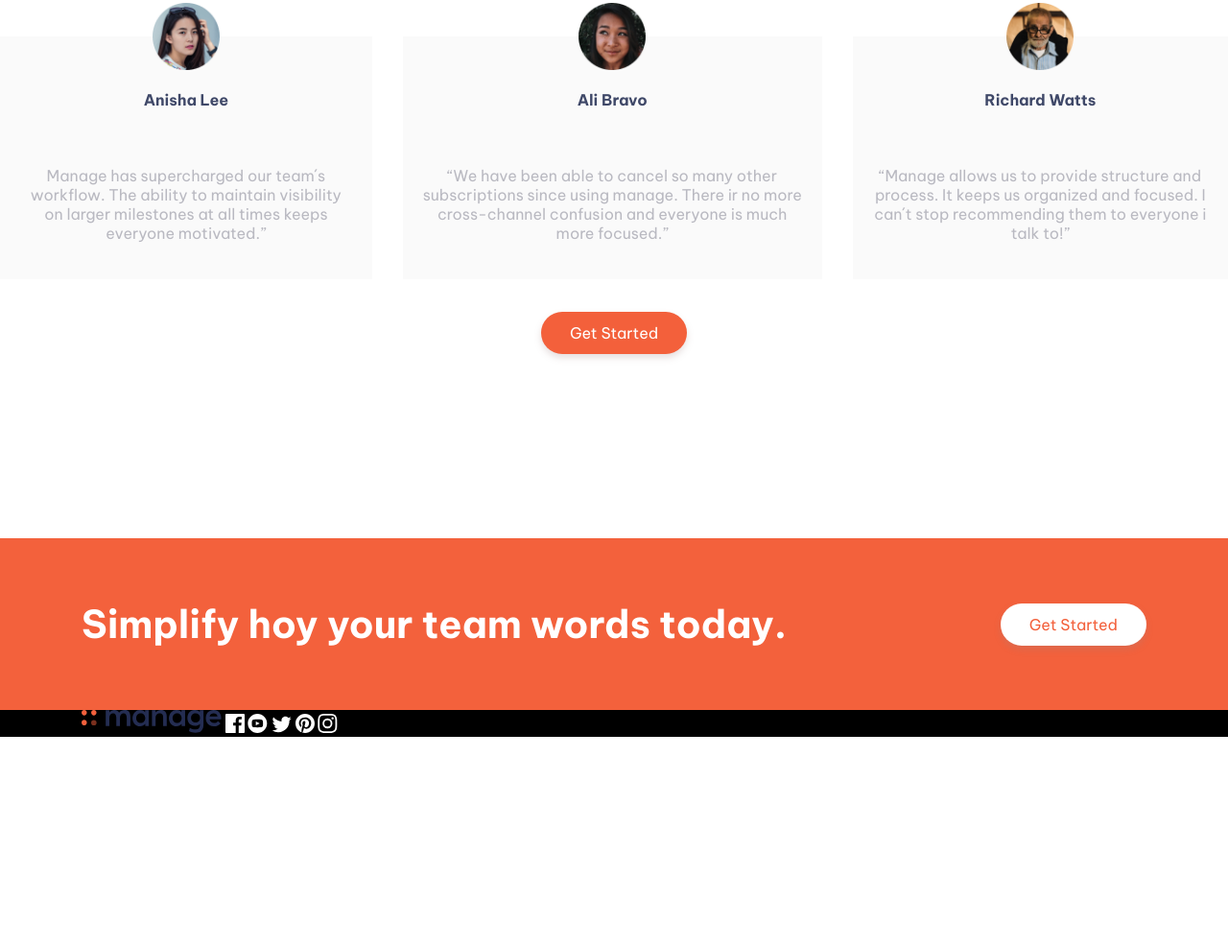
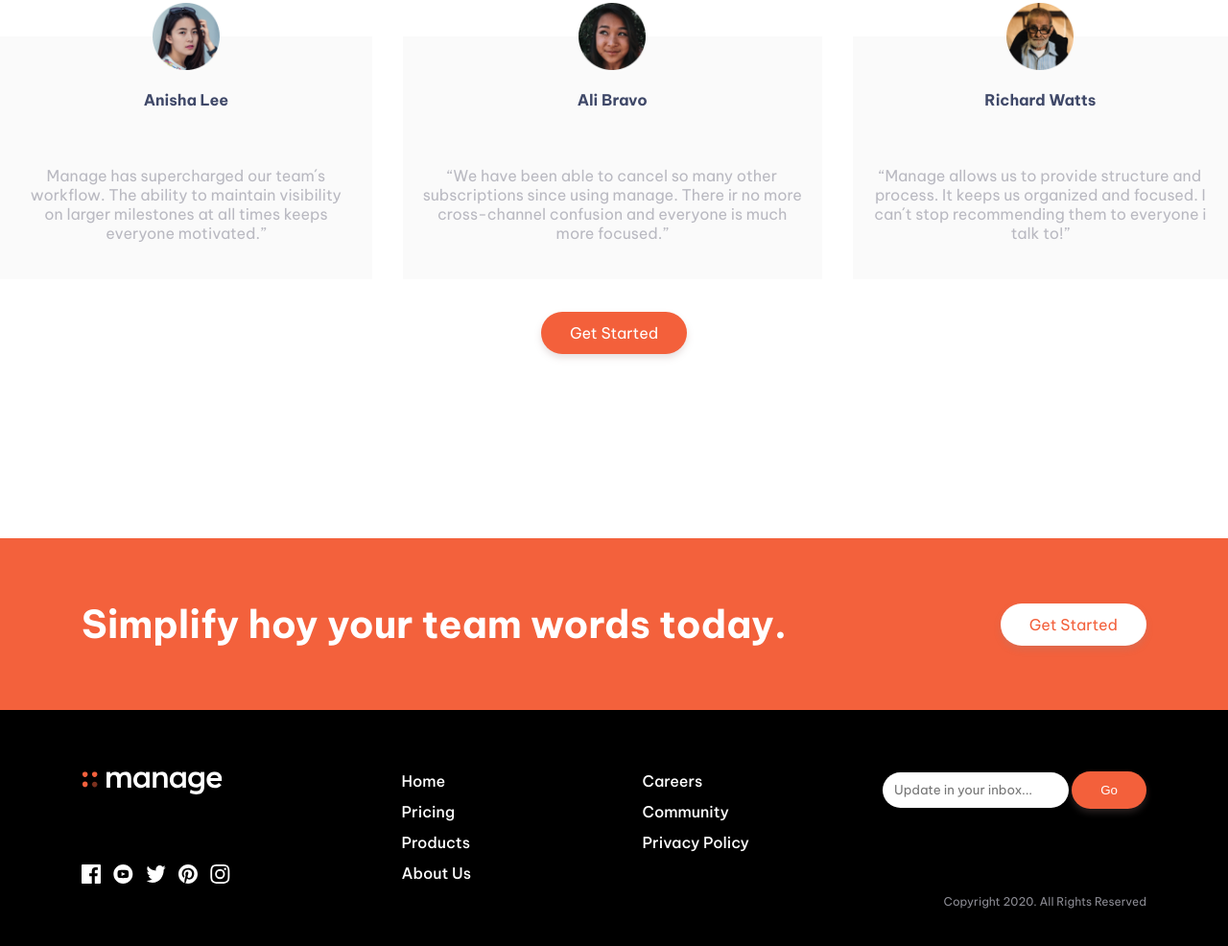
Before and after one commit to lobmar146/Examen-Practico-Final-FE1, a plain HTML site: page index.html in a window 1280 px wide. Shown: the part 1522-2508 px from the top of the page at 96% size. Before the commit the page ends 2290 px from the top, so only its background shows below. Drawn offline with Linux system fonts and the light colour scheme.

Commit message:
Desktop finalizado

```diff
--- a/css/style.css
+++ b/css/style.css
@@ -20,8 +20,7 @@ body{
 }
 
 header{
-    display: flex;
-    align-items: center;
+
     justify-content: space-between;
     margin:76px 0px;
 }
@@ -40,19 +39,28 @@ header ul a{
 }
 
 .contenedor-conMargen{
+    display: flex;
+    align-items: center;
     width: 100%;
     max-width: 1110px;
 }
 
 .boton-naranja{
     display: inline-block;
-        padding: 12px 30px;
-        border-radius: 50px;
-        background-color: #F3603B;
+    padding: 12px 30px;
+    border-radius: 50px;
+    background-color: #F3603B;
     color:white;
     box-shadow:0px 4px 7px rgba(156, 126, 126, 0.25);
 }
 
+main{
+    display: flex;
+    flex-direction: column;
+    align-items: center;
+    width: 100%;
+
+}
 .row-h2{
     display: flex;
     justify-content: space-evenly;
@@ -113,6 +121,7 @@ h3{
     display: flex;
     align-items: center;
 }
+
 .elemento-numerico-li{
     color: white;
     padding: 10px 25px;
@@ -166,11 +175,9 @@ h4{
 
 
 .imagen-card{
-    padding: ;
     width: 70px;
     height: 70px;
     position: absolute;
-    top: 0px;
     transform: translate(-50%,-50%);
 }
 
@@ -204,13 +211,64 @@ h4{
 }
 
 footer{
+    padding: 4rem 0rem;
     background-color: black;
     width: 100%;
     display: flex;
     justify-content: center;
+
 }
 .logos-footer{
     display: flex;
     justify-content: space-between;
 
 }
+
+.row-footer{
+    display: flex;
+    justify-content: space-between;
+    align-items: flex-start;
+    width: 100%;
+    flex-wrap: wrap;
+}
+
+.column-footer{
+    display: flex;
+    flex-direction: column;
+}
+
+footer a{
+    color: white;
+    font-weight: 500;
+}
+
+footer p{
+    color: white;
+    width: 100%;
+    text-align: right;
+    font-size: 12px;
+    color: #8C8C94;
+}
+
+footer li{
+    padding-bottom: 0.75rem;
+}
+
+.logo-footer{
+    padding-bottom: 4.1rem;
+}
+
+.logos-redes{
+    display: flex;
+    gap:13px;
+}
+footer input{
+font-family: 'Be Vietnam Pro', sans-serif;
+padding: 10px 12.5px;
+border-radius: 50px;
+border: none;
+}
+
+footer button{
+    border: none;
+}
--- a/index.html
+++ b/index.html
@@ -1,5 +1,6 @@
 <!DOCTYPE html>
 <html lang="en">
+
 <head>
     <meta charset="UTF-8">
     <meta http-equiv="X-UA-Compatible" content="IE=edge">
@@ -7,14 +8,17 @@
     <link rel="stylesheet" href="css/style.css">
     <link rel="preconnect" href="https://fonts.googleapis.com">
     <link rel="preconnect" href="https://fonts.gstatic.com" crossorigin>
-    <link href="https://fonts.googleapis.com/css2?family=Be+Vietnam+Pro:wght@400;500;700&family=Karla:wght@200&display=swap" rel="stylesheet">
+    <link
+        href="https://fonts.googleapis.com/css2?family=Be+Vietnam+Pro:wght@400;500;700&family=Karla:wght@200&display=swap"
+        rel="stylesheet">
     <title>Document</title>
 </head>
+
 <body>
     <!-- Contenedor para aplicar el margen visto en Figma -->
 
-    <div class="contenedor-conMargen">
-        <header>
+
+    <header class="contenedor-conMargen">
         <!-- Este contenedor nace para no modificar como se ve el logo con   space justify al agregar el h1 -->
         <div class="contenedor-logo">
             <h1>Manage</h1>
@@ -37,23 +41,25 @@
 
         <!--    Contedores row y column para trabajar doble columna -->
         <!-- Seccion inicio -->
-            <section class="row-h2">
+        <section class="row-h2 contenedor-conMargen">
             <!-- Primera columna -->
             <div class="column">
                 <h2 class="estilos-h">Bring everyone together to build better products.</h2>
-                    <p>Manage makes it simple for software teams to plan day-to-day tasks while keeping the large team goals in view <p>
+                <p>Manage makes it simple for software teams to plan day-to-day tasks while keeping the large team goals
+                    in view
+                <p>
                     <a class="boton-naranja">Get Started</a>
             </div>
 
             <!-- Segunda Columna -->
-                <div class="column">
+            <div class="column ">
                 <img class="imagen-flexible" src="img/illustration-intro.svg" alt="">
             </div>
         </section>
 
         <!-- Segunda fila  -->
         <!-- Sobre nosotros -->
-            <section class="row-h3">
+        <section class="row-h3 contenedor-conMargen">
             <div class="column">
                 <h3 class="estilos-h">What´s different about Manage? </h3>
                 <p>Manage provides all the functionality your
@@ -69,7 +75,10 @@
                         </div>
                         <h4 class="estilos-h">Track company-wide progress</h4>
                     </div>
-                        <p class="p-li-trucho">See how your day-to-day tasks fit into the wider vision. Go from tracking progress at the milestone level all the way done to the smallest of details. Never lose sight of the bigger picture again.</p>
+                    <p class="p-li-trucho">See how your day-to-day tasks fit into the wider vision. Go from tracking
+                        progress at the milestone level all the way done to the smallest of details. Never lose sight of
+                        the bigger picture again.</p>
+
                 </div>
 
                 <!-- Segundo item del li trucho -->
@@ -80,7 +89,9 @@
                         </div>
                         <h4 class="estilos-h">Advance built-in reports</h4>
                     </div>
-                        <p class="p-li-trucho">Set internal delivery estimates and track progress toward company goals. Our customisable dashboard helps you build out the reports you need to keep key stakeholders informed.</p>
+                    <p class="p-li-trucho">Set internal delivery estimates and track progress toward company goals. Our
+                        customisable dashboard helps you build out the reports you need to keep key stakeholders
+                        informed.</p>
                 </div>
 
                 <!-- Tercer item del li trucho -->
@@ -91,31 +102,34 @@
                         </div>
                         <h4 class="estilos-h">Everything you need in one place</h4>
                     </div>
-                        <p class="p-li-trucho">Stop jumping from one service to another to communicate, store files, track tasks and share documents. Manage offers an all-in-one team productivity solution.</p>
+                    <p class="p-li-trucho">Stop jumping from one service to another to communicate, store files, track
+                        tasks and share documents. Manage offers an all-in-one team productivity solution.</p>
                 </div>
             </div>
         </section>
-        </main>
-    </div>
+
         <section class="testimonios">
             <h2>What they´ve said</h2>
             <section class="cards">
                 <div class="card">
                     <img class="imagen-card" src="img/avatar-anisha.png" alt="">
                     <h5>Anisha Lee</h5>
-                    <p>Manage has supercharged our team´s workflow. The ability to maintain visibility on larger milestones at all times keeps everyone motivated.”</p>
+                    <p>Manage has supercharged our team´s workflow. The ability to maintain visibility on larger
+                        milestones at all times keeps everyone motivated.”</p>
                 </div>
 
                 <div class="card">
                     <img class="imagen-card" src="img/avatar-ali.png" alt="">
                     <h5>Ali Bravo</h5>
-                    <p>“We have been able to cancel so many other subscriptions since using manage. There ir no more cross-channel confusion and everyone is much more focused.”</p>
+                    <p>“We have been able to cancel so many other subscriptions since using manage. There ir no more
+                        cross-channel confusion and everyone is much more focused.”</p>
                 </div>
 
                 <div class="card">
                     <img class="imagen-card" src="img/avatar-richard.png" alt="">
                     <h5>Richard Watts</h5>
-                    <p>“Manage allows us to provide structure and process. It keeps us organized and focused. I can´t stop recommending them to everyone i talk to!”</p>
+                    <p>“Manage allows us to provide structure and process. It keeps us organized and focused. I can´t
+                        stop recommending them to everyone i talk to!”</p>
                 </div>
             </section>
             <a class="boton-naranja">Get Started</a>
@@ -127,17 +141,54 @@
                 <a class="boton-blanco">Get Started</a>
             </div>
         </section>
+
+    </main>
+
     <footer >
-        <section class="contenedor-conMargen">
+        <div class="contenedor-conMargen">
 
-
-                <img src="img/logo.svg" alt="logo de manage">
+            <div class="row-footer">
+                <div class="column-imagenes">
+                    <img class="logo-footer"src="img/logo-blanco.svg" alt="logo de manage">
+                        <div class="logos-redes">
                             <img src="img/icon-facebook.svg" alt="logo de facebook">
                             <img src="img/icon-youtube.svg" alt="logo de youtube">
                             <img src="img/icon-twitter.svg" alt="logo de twitter">
                             <img src="img/icon-pinterest.svg" alt="logo de pinterest">
                             <img src="img/icon-instagram.svg" alt="logo de instragram">
-       </section>
+                        </div>
+                </div>
+                <div class="column-nav1">
+                    <nav>
+                        <ul>
+                            <li><a href="">Home</a></li>
+                            <li><a href="">Pricing</a></li>
+                            <li><a href="">Products</a></li>
+                            <li><a href="">About Us</a></li>
+                        </ul>
+                    </nav>
+                </div>
+
+                <div class="column-nav2">
+                    <nav>
+                        <ul>
+                            <li><a href="">Careers</a></li>
+                            <li><a href="">Community</a></li>
+                            <li><a href="">Privacy Policy</a></li>
+
+                        </ul>
+                    </nav>
+                </div>
+                <div class="fila-form boto">
+                    <form action="" method="post"></form>
+                        <input type="text" name="enviar-go" id="enviar-go" placeholder="Update in your inbox...">
+                        <button class="boton-naranja" type="submit">Go</button>
+                </div>
+                <p>Copyright 2020. All Rights Reserved</p>
+            </div>
+
+        </div>
     </footer>
 </body>
+
 </html>
```
Also changed, not shown: img/logo-blanco.svg (added). Lines whose indentation alone changed are shown as unchanged.
